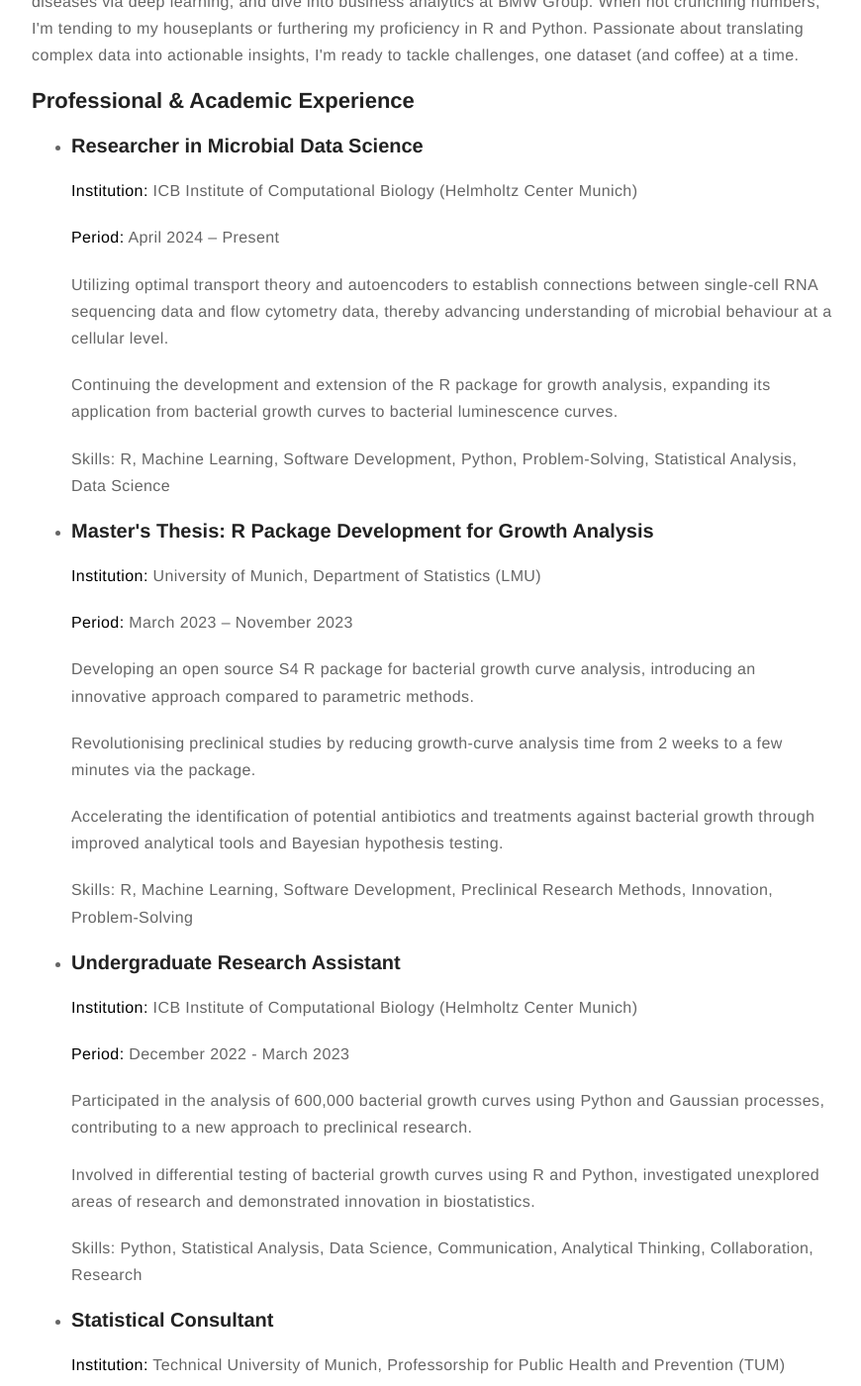
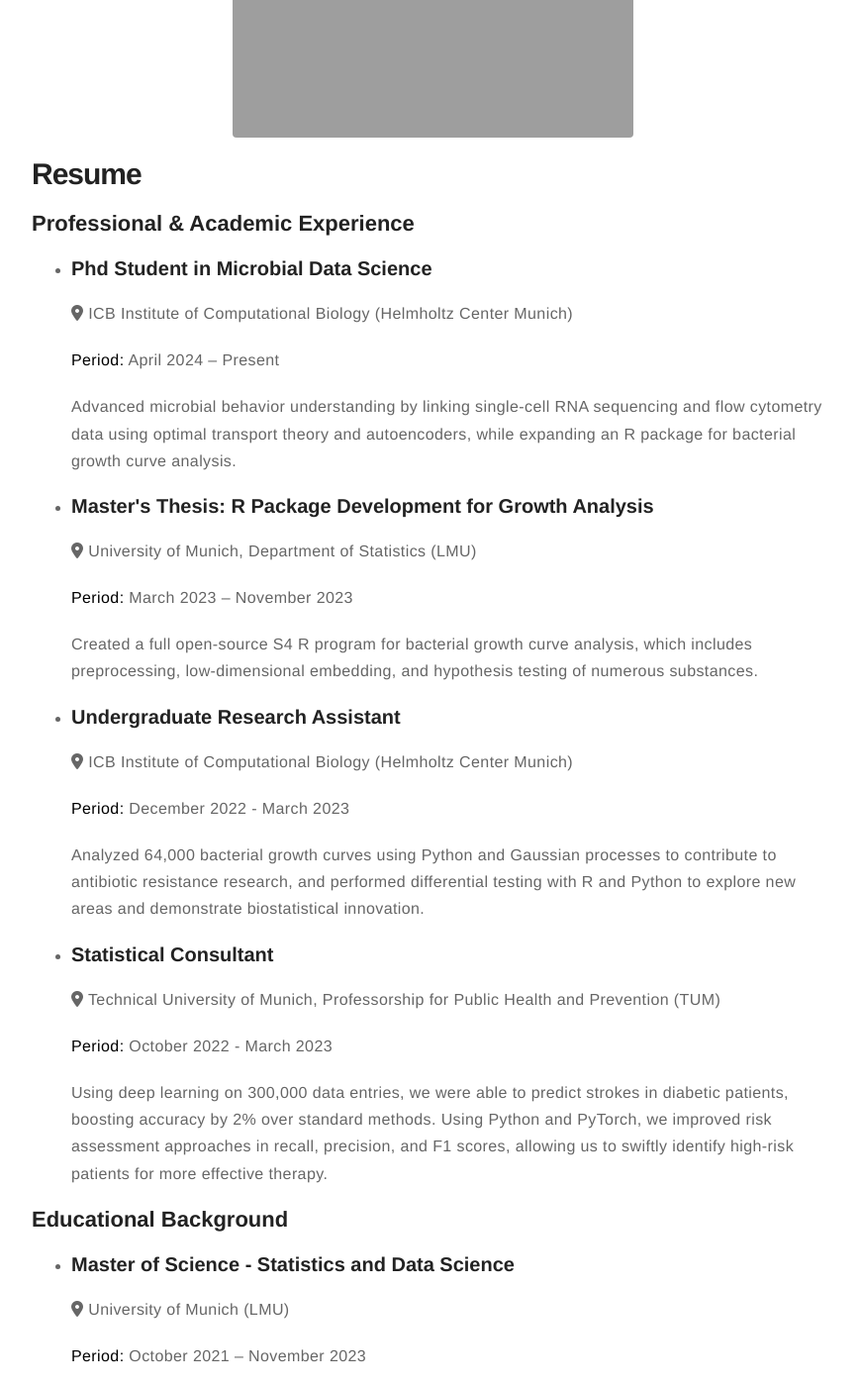
Before and after one commit to medinabaj/medinabaj.github.io, a Jekyll site: the page built from resume.md, in a window 1280 px wide and 1400 px high, scrolled down 290 px. Shown: the whole window at 99% size, without its empty margins (203-1073 px from the left). Built offline with Jekyll 4.4.1, drawn with Linux system fonts in a browser that asks for light colours; nearby versions of some CDN libraries; some of the changed text lies outside the part shown.

Commit message:
Updates July

```diff
--- a/_config.yml
+++ b/_config.yml
@@ -18,6 +18,7 @@ dark-theme: auto
 # and specify source (external or local).
 resume: true
 resume-external: false
+resume-url: "resume/"
 # resume-url: https://google.com/?q=my+resume
 
 url: https://medinabaj.github.io
--- a/_includes/nav.html
+++ b/_includes/nav.html
@@ -31,9 +31,19 @@
         {% endif %}
 
         {% if site.resume == true %}
+            {% if page.title != "Resume" %}
+                <li class="item">
+                    <a class="link" href="{{ site.url }}/resume">Resume</a>
+                </li>
+            {% endif %}
+        {% endif %}
+
+        {% if site.publications == true %}
+        {% if page.title != "Publicatons" %}
             <li class="item">
-                <a class="link" href="{% if site.resume-external %}{{ site.resume-url }}{% else %}{{ site.url }}/{{ site.resume-url }}{% endif %}">Résumé</a>
+                <a class="link" href="{{ site.url }}/publications">Publications</a>
             </li>
         {% endif %}
+    {% endif %}
     </ul>
 </nav>
--- a/publications.md
+++ b/publications.md
@@ -1,37 +1,26 @@
 ---
+title: "Publications"
 layout: page
-title: "Publications"
-permalink: /publications/
+
 ---
-
+![Profile Image]({% if site.external-image %}{{ site.picture }}{% else %}{{ site.url }}/{{ site.picture }}{% endif %}){: style="display: block; margin: 0 auto; width: 50%;"}
 <section class="publications">
   <h1>Publications</h1>
   <ul>
     <li>
+      <h2><a href="https://www.biorxiv.org/content/10.1101/2024.03.11.584456v2.abstract" target="_blank">Pre-trained molecular representations enable antimicrobial discovery</a></h2>
+      <p><strong>Authors:</strong> Roberto Olayo-Alarcon, Martin K. Amstalden, Annamaria Zannoni, <strong>Medina Bajramovic</strong>, Cynthia M. Sharma, Ana Rita Brochado, Mina Rezaei, Christian L. Müller</p>
+      <p>Antimicrobial resistance is a global threat that necessitates faster discovery of new antibiotics. We introduce a computational strategy using MolE, a deep learning framework, to predict the antimicrobial potential of compounds. Our model identified novel growth-inhibitory compounds, including three new inhibitors of Staphylococcus aureus, offering a promising, cost-effective approach to accelerating antibiotic discovery.</p>
+    </li>
+    <li>
       <h2><a href="https://papers.ssrn.com/sol3/papers.cfm?abstract_id=4781312" target="_blank">Development and Validation of Prediction Models for Stroke and Myocardial Infarction in Type 2 Diabetes Patients Based on German Health Insurance Claims Data – Do Modern Machine Learning Methods Outperform Traditional Regression Approaches?</a></h2>
       <p><strong>Authors:</strong> Anna Janina Stephan, Michael Hanselmann, <strong>Medina Bajramovic</strong>, Simon Schosser, Michael Laxy</p>
-      <p><strong>Journal:</strong> Preprint</p>
-      <p><strong>Date:</strong> April 11, 2024</p>
-      <p>Digitalization and big health system data open new avenues for targeted prevention and treatment strategies. Despite their ubiquitarian availability, it remains unknown if health insurance claims can identify patients at high complication risk. We developed and validated prediction algorithms for stroke and myocardial infarction (MI) in patients with type 2 diabetes (T2D) based on claims and compared predictive performance of traditional regression with state-of-the-art machine and deep learning (ML/DL) methods.</p>
-      <p>Methods: We used German 2014-2019 claims with 287 predictors of 3-year MI and stroke risk. Following a train-test split approach, we applied logistic models with and without forward selection, LASSO-regularization, random forests (RF), gradient boosting (GB), multi-layer-perceptrons (MLP), and feature-tokenizer transformers (FTT). We assessed discrimination (Areas Under the Receiver-Operator and Precision-Recall Curves, AUROC and AUPRC) and calibration.</p>
-      <p>Findings: Among n=371,006 T2D patients (mean age: 67·2 years), 3·5% (n=13,030) had MIs and 3·4% (n=12,701) strokes. AUPRCs were 0·035 (MI) and 0·034 (stroke) for a null model and between 0·082 (MLP) and 0·092 (GB) for MI and between 0·061 (MLP) and 0·073 (GB) for stroke. AUROCs were 0·5 for null models, between 0·70 (RF, MLP, FTT) and 0·71 (all others) for MI and between 0·66 (MLP) and 0·69 (GB) for stroke.</p>
-      <p>Interpretation: Performance of claims-based algorithms was comparable to existing epidemiological models incorporating clinical information. ML/DL did not outperform regression-based approaches. Applying regression-based approaches may be a transparent scalable low-cost approach for cardiovascular risk stratification.</p>
+      <p>Digitalization and big health system data offer new opportunities for targeted prevention and treatment strategies. We developed and validated prediction algorithms for stroke and myocardial infarction (MI) in type 2 diabetes (T2D) patients using German health insurance claims data. Our findings show that claims-based algorithms, using both traditional regression and machine/deep learning methods, perform comparably to existing epidemiological models, with regression-based approaches offering a transparent, scalable, and low-cost solution for cardiovascular risk stratification.</p>
     </li>
     <li>
       <h2><a href="https://www.cambridge.org/core/journals/design-science/article/learning-by-doing-the-relationship-between-effort-learning-effect-and-product-quality-during-hackathons-of-novice-teams/8F1235992A31122D210BC7BF8B7DBB9A" target="_blank">Learning by doing? The relationship between effort, learning effect and product quality during hackathons of novice teams</a></h2>
       <p><strong>Authors:</strong> Nuno Miguel Martins Pacheco, Mara Geisler, <strong>Medina Bajramovic</strong>, Gabrielle Fu, Anand Vazhapilli Sureshbabu, Markus Mörtl, Markus Zimmermann</p>
-      <p><strong>Journal:</strong> Cambridge University Press - Design Science</p>
-      <p><strong>Date:</strong> April 8, 2024</p>
-      <p>Design education prepares novice designers to solve complex and challenging problems requiring diverse skill sets and an interdisciplinary approach. Hackathons, for example, offer a hands-on, collaborative learning approach in a limited time frame to gain practical experience and develop problem-solving skills quickly. They enable collaboration, prototyping and testing among interdisciplinary teams. Typically, hackathons strongly focus on the solution, assuming that this will support learning. However, building the best product and achieving a strong learning effect may not be related. This paper presents the results of an empirical study that examines the relationship between product quality, learning effect and effort spent in an academic 2-week hackathon. Thirty teams identified user problems in this course and developed hardware and mechatronic products. This study collected the following data: (1) effort spent during the hackathon through task tracking, (2) learning effect through self-assessment by the participants and (3) product quality after the hackathon by an external jury. The study found that the team effort spent has a statistically significant but moderate correlation with product quality. The correlation between product quality and learning effect is statistically insignificant, suggesting that for this setting, there is no relevant association.</p>
-    </li>
-    <li>
-      <h2><a href="https://www.biorxiv.org/content/10.1101/2024.03.11.584456v2.abstract" target="_blank">Pre-trained molecular representations enable antimicrobial discovery</a></h2>
-      <p><strong>Authors:</strong> Roberto Olayo-Alarcon, Martin K. Amstalden, Annamaria Zannoni, <strong>Medina Bajramovic</strong>, Cynthia M. Sharma, Ana Rita Brochado, Mina Rezaei, Christian L. Müller</p>
-      <p><strong>Journal:</strong> Preprint</p>
-      <p><strong>Date:</strong> June 24, 2024</p>
-      <p>The rise in antimicrobial resistance poses a worldwide threat, reducing the efficacy of common antibiotics. Determining the antimicrobial activity of new chemical compounds through experimental methods is still a time-consuming and costly endeavor. Compound-centric deep learning models hold the promise to speed up this search and prioritization process.</p>
-      <p>Here, we introduce a lightweight computational strategy for antimicrobial discovery that builds on MolE(Molecular representation through redundancy reduced Embedding), a deep learning framework that leverages unlabeled chemical structures to learn task-independent molecular representations. By combining MolE representation learning with experimentally validated compound-bacteria activity data, we design a general predictive model that enables assessing compounds with respect to their antimicrobial potential.</p>
-      <p>The model correctly identified recent growth-inhibitory compounds that are structurally distinct from current antibiotics and discovered de novo three human-targeted drugs as Staphylococcus aureus growth inhibitors which we experimentally confirmed. Our framework offers a viable cost-effective strategy to accelerate antibiotics discovery.</p>
+      <p>Design education prepares novice designers to solve complex problems with diverse skill sets and an interdisciplinary approach. Hackathons offer hands-on, collaborative learning in a short time frame, emphasizing practical experience and problem-solving. This paper presents an empirical study from a 2-week academic hackathon, examining the relationship between product quality, learning effect, and effort. Data on effort, self-assessed learning, and product quality were collected from 30 teams. The study found a moderate correlation between effort and product quality, but no significant correlation between product quality and learning effect.</p>
     </li>
   </ul>
 </section>
--- a/resume.md
+++ b/resume.md
@@ -1,49 +1,37 @@
 ---
+title: "Resume"
 layout: page
-title: "Resume"
-permalink: /resume/
 ---
+![Profile Image]({% if site.external-image %}{{ site.picture }}{% else %}{{ site.url }}/{{ site.picture }}{% endif %}){: style="display: block; margin: 0 auto; width: 50%;"}
 
 <section class="resume">
   <h1>Resume</h1>
-  <h2>Summary</h2>
-  <p>As an enthusiastic Data Scientist pursuing a Master's in Statistics and Data Science at Ludwig-Maximilians-Universität München, I've harnessed my skills to develop a growth curve analysis program in R, predict diseases via deep learning, and dive into business analytics at BMW Group. When not crunching numbers, I'm tending to my houseplants or furthering my proficiency in R and Python. Passionate about translating complex data into actionable insights, I'm ready to tackle challenges, one dataset (and coffee) at a time.</p>
 
   <h2>Professional & Academic Experience</h2>
   <ul>
     <li>
-      <h3>Researcher in Microbial Data Science</h3>
-      <p><strong>Institution:</strong> ICB Institute of Computational Biology (Helmholtz Center Munich)</p>
+      <h3>Phd Student in Microbial Data Science</h3>
+      <p> <i class="fas fa-map-marker-alt"></i> ICB Institute of Computational Biology (Helmholtz Center Munich)</p>
       <p><strong>Period:</strong> April 2024 – Present</p>
-      <p>Utilizing optimal transport theory and autoencoders to establish connections between single-cell RNA sequencing data and flow cytometry data, thereby advancing understanding of microbial behaviour at a cellular level.</p>
-      <p>Continuing the development and extension of the R package for growth analysis, expanding its application from bacterial growth curves to bacterial luminescence curves.</p>
-      <p>Skills: R, Machine Learning, Software Development, Python, Problem-Solving, Statistical Analysis, Data Science</p>
+      <p>Advanced microbial behavior understanding by linking single-cell RNA sequencing and flow cytometry data using optimal transport theory and autoencoders, while expanding an R package for bacterial growth curve analysis.</p>
     </li>
     <li>
       <h3>Master's Thesis: R Package Development for Growth Analysis</h3>
-      <p><strong>Institution:</strong> University of Munich, Department of Statistics (LMU)</p>
+      <p> <i class="fas fa-map-marker-alt"></i> University of Munich, Department of Statistics (LMU)</p>
       <p><strong>Period:</strong> March 2023 – November 2023</p>
-      <p>Developing an open source S4 R package for bacterial growth curve analysis, introducing an innovative approach compared to parametric methods.</p>
-      <p>Revolutionising preclinical studies by reducing growth-curve analysis time from 2 weeks to a few minutes via the package.</p>
-      <p>Accelerating the identification of potential antibiotics and treatments against bacterial growth through improved analytical tools and Bayesian hypothesis testing.</p>
-      <p>Skills: R, Machine Learning, Software Development, Preclinical Research Methods, Innovation, Problem-Solving</p>
+      <p>Created a full open-source S4 R program for bacterial growth curve analysis, which includes preprocessing, low-dimensional embedding, and hypothesis testing of numerous substances.</p>
     </li>
     <li>
       <h3>Undergraduate Research Assistant</h3>
-      <p><strong>Institution:</strong> ICB Institute of Computational Biology (Helmholtz Center Munich)</p>
+      <p> <i class="fas fa-map-marker-alt"></i> ICB Institute of Computational Biology (Helmholtz Center Munich)</p>
       <p><strong>Period:</strong> December 2022 - March 2023</p>
-      <p>Participated in the analysis of 600,000 bacterial growth curves using Python and Gaussian processes, contributing to a new approach to preclinical research.</p>
-      <p>Involved in differential testing of bacterial growth curves using R and Python, investigated unexplored areas of research and demonstrated innovation in biostatistics.</p>
-      <p>Skills: Python, Statistical Analysis, Data Science, Communication, Analytical Thinking, Collaboration, Research</p>
+      <p>Analyzed 64,000 bacterial growth curves using Python and Gaussian processes to contribute to antibiotic resistance research, and performed differential testing with R and Python to explore new areas and demonstrate biostatistical innovation.</p>
     </li>
     <li>
       <h3>Statistical Consultant</h3>
-      <p><strong>Institution:</strong> Technical University of Munich, Professorship for Public Health and Prevention (TUM)</p>
+      <p> <i class="fas fa-map-marker-alt"></i> Technical University of Munich, Professorship for Public Health and Prevention (TUM)</p>
       <p><strong>Period:</strong> October 2022 - March 2023</p>
-      <p>Achieved stroke prediction in diabetic patients using deep learning on approximately 300,000 routine data entries, improving accuracy by 2% over traditional methods, a significant improvement given the 3.5% event rate.</p>
-      <p>Used Python and PyTorch for machine learning to improve risk assessment methods in terms of recall, precision, and F1 scores.</p>
-      <p>Analyzed results to quickly identify high-risk patients, contributing to more proactive and effective patient care.</p>
-      <p>Skills: Python, Machine Learning, Statistical Modelling, Data Visualization, Project Management, Resilience</p>
+      <p>Using deep learning on 300,000 data entries, we were able to predict strokes in diabetic patients, boosting accuracy by 2% over standard methods. Using Python and PyTorch, we improved risk assessment approaches in recall, precision, and F1 scores, allowing us to swiftly identify high-risk patients for more effective therapy.</p>
     </li>
   </ul>
 
@@ -51,49 +39,20 @@ permalink: /resume/
   <ul>
     <li>
       <h3>Master of Science - Statistics and Data Science</h3>
-      <p><strong>Institution:</strong> University of Munich (LMU)</p>
+      <p> <i class="fas fa-map-marker-alt"></i> University of Munich (LMU)</p>
       <p><strong>Period:</strong> October 2021 – November 2023</p>
       <p>Focused on Biostatistics and High-Dimensional Data Analysis</p>
       <p>Master's Thesis: Degrowth - Using Gaussian Processes for Bacterial Growth Curve Analysis in R</p>
       <p>Awards: Best Master’s Thesis in the Statistics Department, Santander Universitäten Scholarship</p>
-      <p>Final Grade: 1.2 (equivalent to 96%/100%)</p>
     </li>
     <li>
       <h3>Bachelor of Science - Business Mathematics</h3>
-      <p><strong>Institution:</strong> University of Munich (LMU)</p>
+      <p> <i class="fas fa-map-marker-alt"></i> University of Munich (LMU)</p>
       <p><strong>Period:</strong> October 2018 - September 2021</p>
       <p>Focused on Applied Mathematics and Statistics</p>
-      <p>Bachelor’s Thesis: On Value at Risk Prediction Using Quantile Regression Methods Using Python</p>
-      <p>Final Grade: 2.4 (equivalent to 81%/100%)</p>
     </li>
   </ul>
+</section>
 
-  <h2>Technical & Soft Skills</h2>
-  <h3>Languages:</h3>
-  <ul>
-    <li>German: Native language</li>
-    <li>English: Fluent in both spoken and written</li>
-  </ul>
-  <h3>Technical Skills:</h3>
-  <ul>
-    <li>R & Python: Proficient in both programming languages</li>
-    <li>Statistics: Expertise in modeling and visualization</li>
-    <li>Data Science & Machine Learning: In-depth expertise</li>
-  </ul>
-  <h3>Soft Skills:</h3>
-  <ul>
-    <li>Project Management: Efficient planning and implementation</li>
-    <li>Communication: Strong in teamwork and interaction</li>
-    <li>Scientific Research: Methodical and results-oriented</li>
-    <li>Strategic Thinking: Analytical and goal-oriented</li>
-    <li>Problem Solving: Quick and creative solutions</li>
-  </ul>
-
-  <h2>Honors and Awards</h2>
-  <ul>
-    <li>Deutschlandstipendium</li>
-    <li>Best Master’s Thesis in Statistics</li>
-  </ul>
-
-
-</section>
+<!-- Add Font Awesome icons -->
+<script src="https://kit.fontawesome.com/a076d05399.js" crossorigin="anonymous"></script>
```
